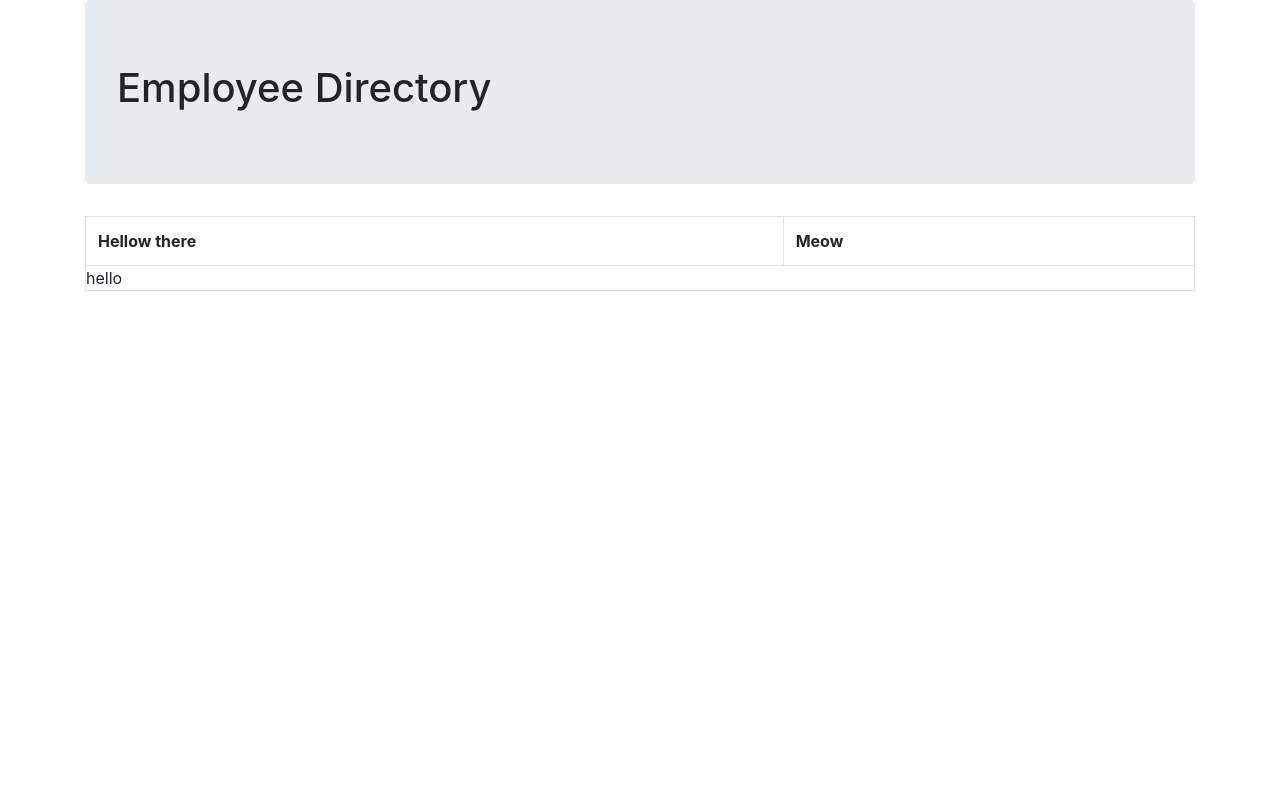
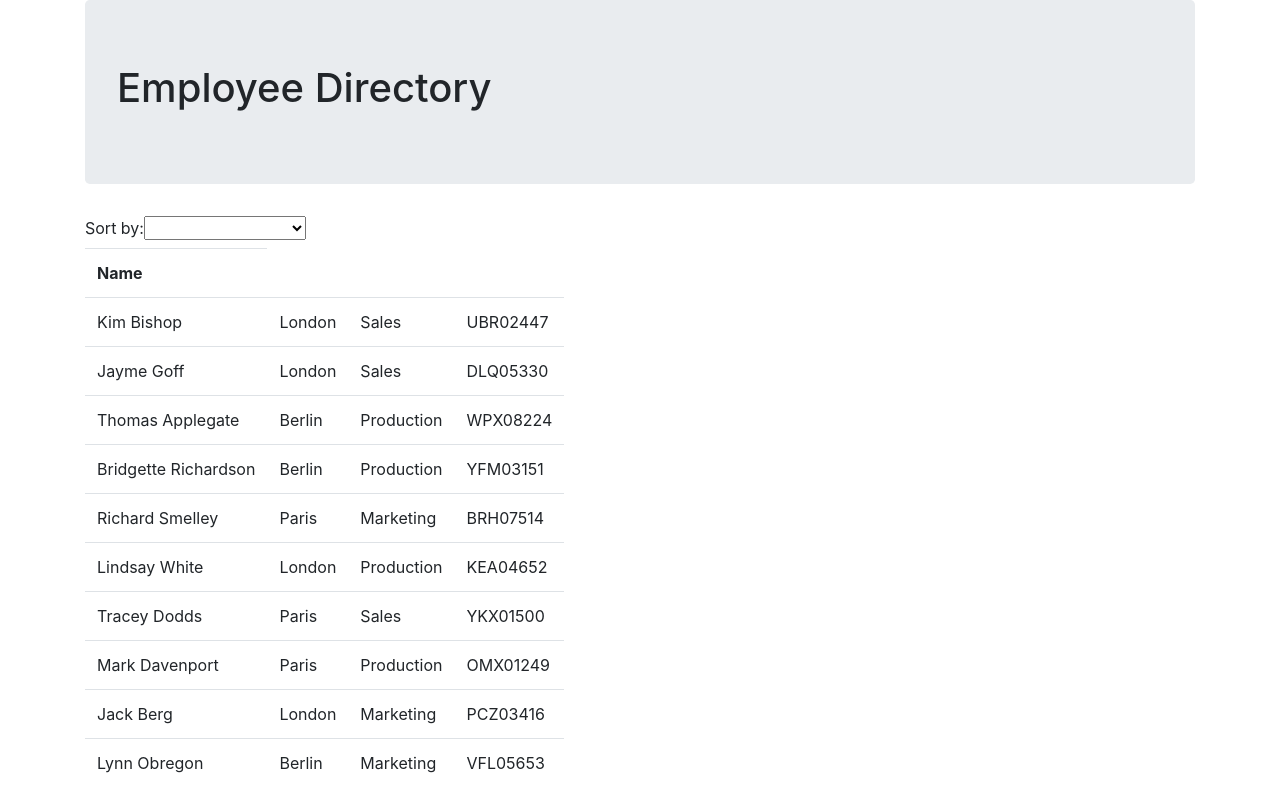
Before and after one commit to abbynf/employee-directory, a React (Create React App) app: page / in a window 1280 px wide. Built offline with nearby package versions, Linux system fonts and the light colour scheme.

Commit message:
set up form to sort

```diff
--- a/src/components/TableContainer.js
+++ b/src/components/TableContainer.js
@@ -4,13 +4,8 @@ import TableRows from './TableRows'
 
 function TableContainer() {
     return (
-        <Table striped bordered>
-            <tr>
-                <th>Hellow there</th>
-                <th>Meow</th>
-            </tr>
-            <TableRows/>
-
+        <Table>
+            <TableRows />
         </Table>
     )
 }
--- a/src/components/TableRows.js
+++ b/src/components/TableRows.js
@@ -21,7 +21,20 @@ class TableRows extends React.Component {
 
     render() {
         return (
-            <tr>hello</tr>
+            <table>
+                <tr>
+                    <th>Name</th>
+                </tr>
+                {this.state.users.map(user => (
+
+                    <tr key={user.id}>
+                        <td>{user.name.first} {user.name.last}</td>
+                        <td>{user.location}</td>
+                        <td>{user.department}</td>
+                        <td>{user.employeeNumber}</td>
+                    </tr>
+                ))}
+            </table>
         )
     }
 
--- a/src/pages/Directory.js
+++ b/src/pages/Directory.js
@@ -4,7 +4,26 @@ import Container from 'react-bootstrap/Container'
 import TableContainer from '../components/TableContainer';
 import 'bootstrap/dist/css/bootstrap.min.css';
 
-function Directory() {
+class Directory extends React.Component {
+
+    state = {
+        sortby: "",
+        searchfor: ""
+    }
+
+    handleInputChange = event => {
+        const { name, value } = event.target;
+
+        console.log(name)
+        console.log(value);
+
+        this.setState({
+            [name]: value
+        })
+    }
+
+    render() {
+
 
         return (
             <>
@@ -12,10 +31,21 @@ function Directory() {
                     <Jumbotron>
                         <h1>Employee Directory</h1>
                     </Jumbotron>
-            <TableContainer/>
+                    <form>
+                        <label for="sortby">Sort by:</label>
+                        <select name="sortby"
+                        onChange={this.handleInputChange}>
+                            <option>{this.state.sortby}</option>
+                            <option value="first">First Name</option>
+                            <option value="last">Last Name</option>
+                            <option value="employeeNumber">Employee Number</option>
+                        </select>
+                    </form>
+                    <TableContainer />
                 </Container>
             </>
         )
+    }
 
 }
 
```
Also changed, not shown: 1 other file (tests, documents, lock files or other folders). Lines whose indentation alone changed are shown as unchanged.
